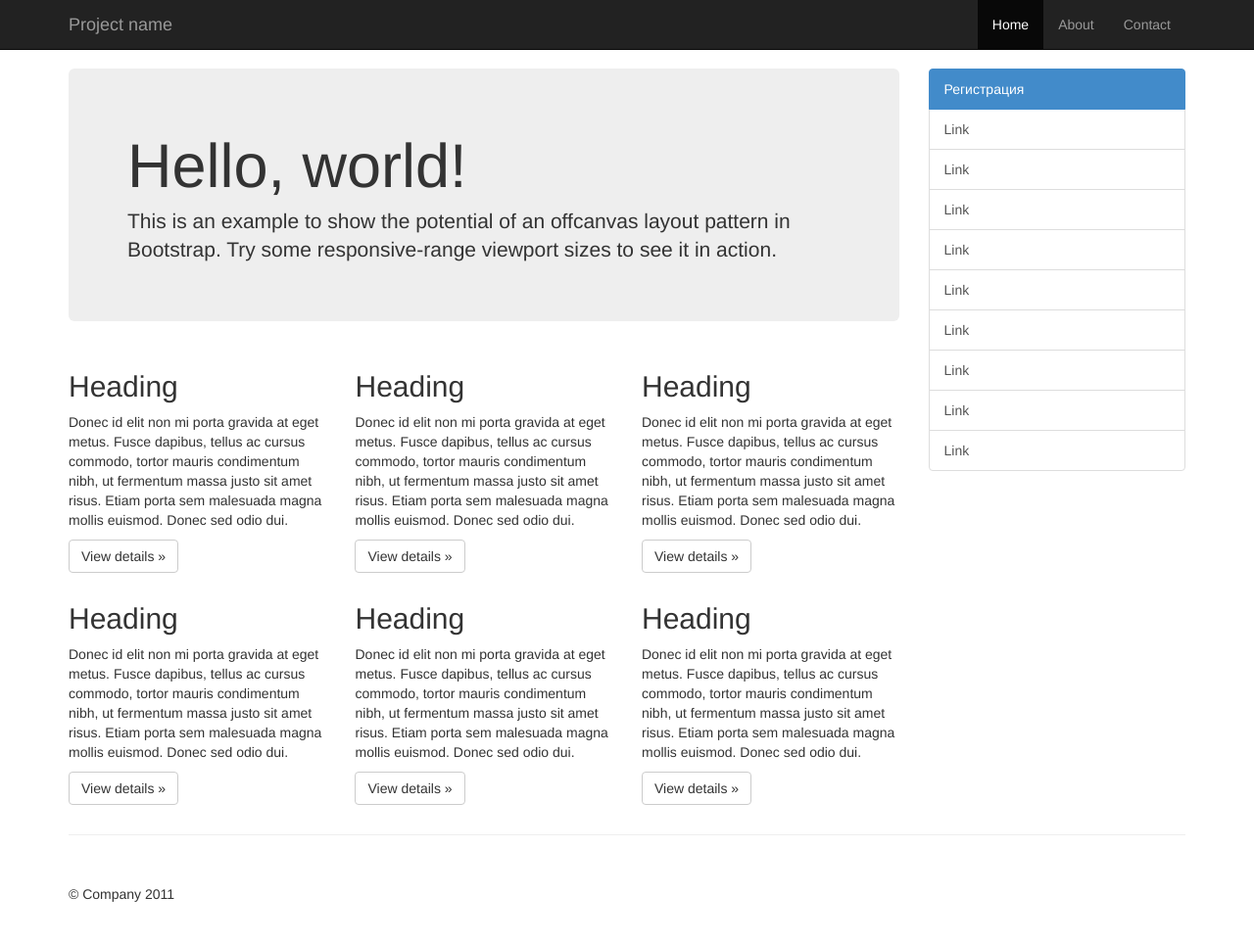
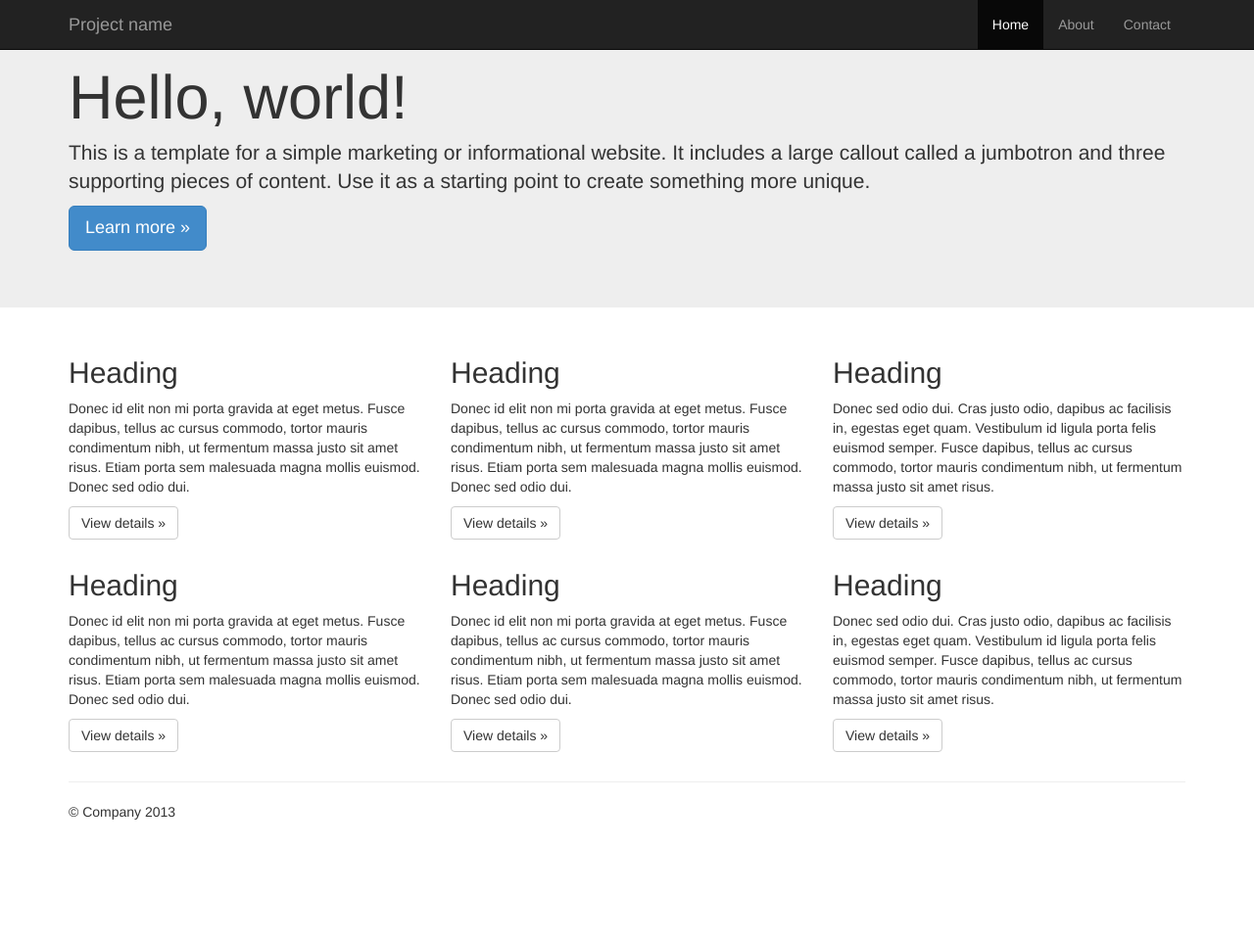
Before and after one commit to smokebow/dj, a Django app: template templates/index.html in a window 1280 px wide. Shown: the whole page at 98% size. After the commit the page ends 837 px from the top, so only its background shows below. Run offline with Django 3.2, Linux system fonts and the light colour scheme; the template is opened without the code that fills it, so the values that code supplies are empty.

Commit message:
new index

```diff
--- a/templates/base.html
+++ b/templates/base.html
@@ -7,7 +7,7 @@
     <meta charset="UTF-8">
     <title>{% block head_title %}Главная{% endblock %}</title>
 
-        <link rel="stylesheet" type="text/css" href="{% static "assets/css/bootstrap.css" %}"/>
+        <link rel="stylesheet" type="text/css" href="{% static "assets/css/bootstrap.min.css" %}"/>
     <link rel="stylesheet" type="text/css" href="{% static "assets/js/bootstrap.js" %}"/>
 
 </head>
@@ -34,10 +34,10 @@
     </div>
 
    <body>
- <div align="padding-bottom:70px">
+
  {% block content %}
 
  {% endblock %}
-</div>
+
 </body>
 </html>
--- a/templates/index.html
+++ b/templates/index.html
@@ -5,78 +5,60 @@
 
 {% block content %}<!-- подгружает блок -->
 
+<div class="jumbotron">
+
+      <div class="container">
+        <h1>Hello, world!</h1>
+        <p>This is a template for a simple marketing or informational website. It includes a large callout called a jumbotron and three supporting pieces of content. Use it as a starting point to create something more unique.</p>
+        <p><a class="btn btn-primary btn-lg" role="button">Learn more »</a></p>
+      </div>
+
+          </div>
 <div class="container">
 
-<div class="row row-offcanvas row-offcanvas-right">
-        <div class="col-xs-12 col-sm-9">
-          <p class="pull-right visible-xs">
-            <button type="button" class="btn btn-primary btn-xs" data-toggle="offcanvas">Toggle nav</button>
-          </p>
-          <div class="jumbotron">
-            <h1>Hello, world!</h1>
-            <p>This is an example to show the potential of an offcanvas layout pattern in Bootstrap. Try some responsive-range viewport sizes to see it in action.</p>
-          </div>
+      <!-- Example row of columns -->
       <div class="row">
-            <div class="col-6 col-sm-6 col-lg-4">
+        <div class="col-md-4">
           <h2>Heading</h2>
           <p>Donec id elit non mi porta gravida at eget metus. Fusce dapibus, tellus ac cursus commodo, tortor mauris condimentum nibh, ut fermentum massa justo sit amet risus. Etiam porta sem malesuada magna mollis euismod. Donec sed odio dui. </p>
           <p><a class="btn btn-default" href="#" role="button">View details »</a></p>
-            </div><!--/span-->
-            <div class="col-6 col-sm-6 col-lg-4">
+        </div>
+        <div class="col-md-4">
           <h2>Heading</h2>
           <p>Donec id elit non mi porta gravida at eget metus. Fusce dapibus, tellus ac cursus commodo, tortor mauris condimentum nibh, ut fermentum massa justo sit amet risus. Etiam porta sem malesuada magna mollis euismod. Donec sed odio dui. </p>
           <p><a class="btn btn-default" href="#" role="button">View details »</a></p>
-            </div><!--/span-->
-            <div class="col-6 col-sm-6 col-lg-4">
+       </div>
+        <div class="col-md-4">
           <h2>Heading</h2>
-              <p>Donec id elit non mi porta gravida at eget metus. Fusce dapibus, tellus ac cursus commodo, tortor mauris condimentum nibh, ut fermentum massa justo sit amet risus. Etiam porta sem malesuada magna mollis euismod. Donec sed odio dui. </p>
+          <p>Donec sed odio dui. Cras justo odio, dapibus ac facilisis in, egestas eget quam. Vestibulum id ligula porta felis euismod semper. Fusce dapibus, tellus ac cursus commodo, tortor mauris condimentum nibh, ut fermentum massa justo sit amet risus.</p>
           <p><a class="btn btn-default" href="#" role="button">View details »</a></p>
-            </div><!--/span-->
-            <div class="col-6 col-sm-6 col-lg-4">
-              <h2>Heading</h2>
-              <p>Donec id elit non mi porta gravida at eget metus. Fusce dapibus, tellus ac cursus commodo, tortor mauris condimentum nibh, ut fermentum massa justo sit amet risus. Etiam porta sem malesuada magna mollis euismod. Donec sed odio dui. </p>
-              <p><a class="btn btn-default" href="#" role="button">View details »</a></p>
-            </div><!--/span-->
-            <div class="col-6 col-sm-6 col-lg-4">
-              <h2>Heading</h2>
-              <p>Donec id elit non mi porta gravida at eget metus. Fusce dapibus, tellus ac cursus commodo, tortor mauris condimentum nibh, ut fermentum massa justo sit amet risus. Etiam porta sem malesuada magna mollis euismod. Donec sed odio dui. </p>
-              <p><a class="btn btn-default" href="#" role="button">View details »</a></p>
-            </div><!--/span-->
-            <div class="col-6 col-sm-6 col-lg-4">
-              <h2>Heading</h2>
-              <p>Donec id elit non mi porta gravida at eget metus. Fusce dapibus, tellus ac cursus commodo, tortor mauris condimentum nibh, ut fermentum massa justo sit amet risus. Etiam porta sem malesuada magna mollis euismod. Donec sed odio dui. </p>
-              <p><a class="btn btn-default" href="#" role="button">View details »</a></p>
-            </div><!--/span-->
-          </div><!--/row-->
-        </div><!--/span-->
-
-
-     <div id="sidebar" class="col-xs-6 col-sm-3 sidebar-offcanvas" role="navigation">
-
-          <div class="list-group">
-            <a href="#" class="list-group-item active">Регистрация</a>
-            <a href="#" class="list-group-item">Link</a>
-            <a href="#" class="list-group-item">Link</a>
-            <a href="#" class="list-group-item">Link</a>
-            <a href="#" class="list-group-item">Link</a>
-            <a href="#" class="list-group-item">Link</a>
-            <a href="#" class="list-group-item">Link</a>
-            <a href="#" class="list-group-item">Link</a>
-            <a href="#" class="list-group-item">Link</a>
-            <a href="#" class="list-group-item">Link</a>
-          </div>
         </div>
       </div>
 
 
+    <div class="row">
+        <div class="col-md-4">
+          <h2>Heading</h2>
+          <p>Donec id elit non mi porta gravida at eget metus. Fusce dapibus, tellus ac cursus commodo, tortor mauris condimentum nibh, ut fermentum massa justo sit amet risus. Etiam porta sem malesuada magna mollis euismod. Donec sed odio dui. </p>
+          <p><a class="btn btn-default" href="#" role="button">View details »</a></p>
+        </div>
+        <div class="col-md-4">
+          <h2>Heading</h2>
+          <p>Donec id elit non mi porta gravida at eget metus. Fusce dapibus, tellus ac cursus commodo, tortor mauris condimentum nibh, ut fermentum massa justo sit amet risus. Etiam porta sem malesuada magna mollis euismod. Donec sed odio dui. </p>
+          <p><a class="btn btn-default" href="#" role="button">View details »</a></p>
+       </div>
+        <div class="col-md-4">
+          <h2>Heading</h2>
+          <p>Donec sed odio dui. Cras justo odio, dapibus ac facilisis in, egestas eget quam. Vestibulum id ligula porta felis euismod semper. Fusce dapibus, tellus ac cursus commodo, tortor mauris condimentum nibh, ut fermentum massa justo sit amet risus.</p>
+          <p><a class="btn btn-default" href="#" role="button">View details »</a></p>
+        </div>
+      </div>
 
       <hr>
- <div >
+
       <footer>
+        <p>© Company 2013</p>
+      </footer>
 
-      <p> © Company 2011 </p>
-
-  </footer>
-  </div>
  </div>
   {% endblock %}
```
Lines whose indentation alone changed are shown as unchanged.
